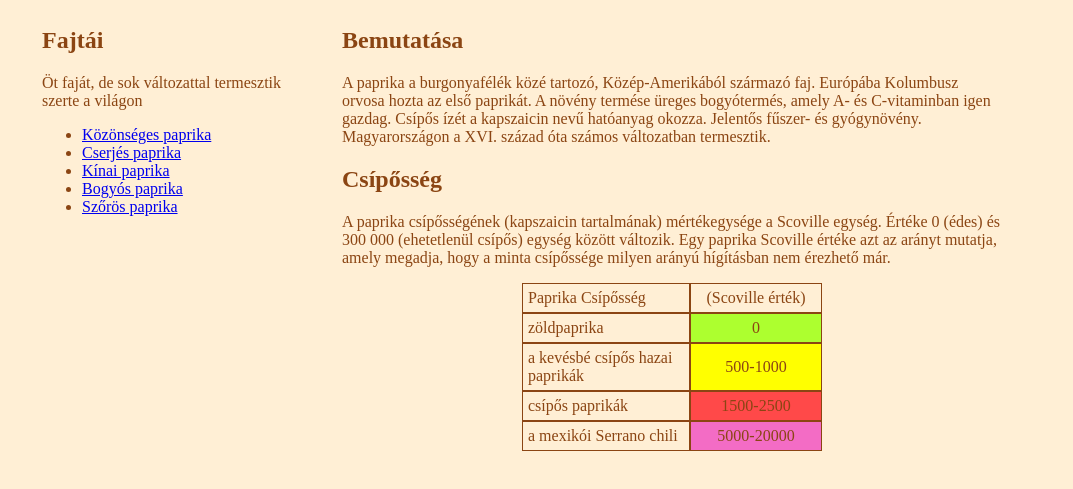
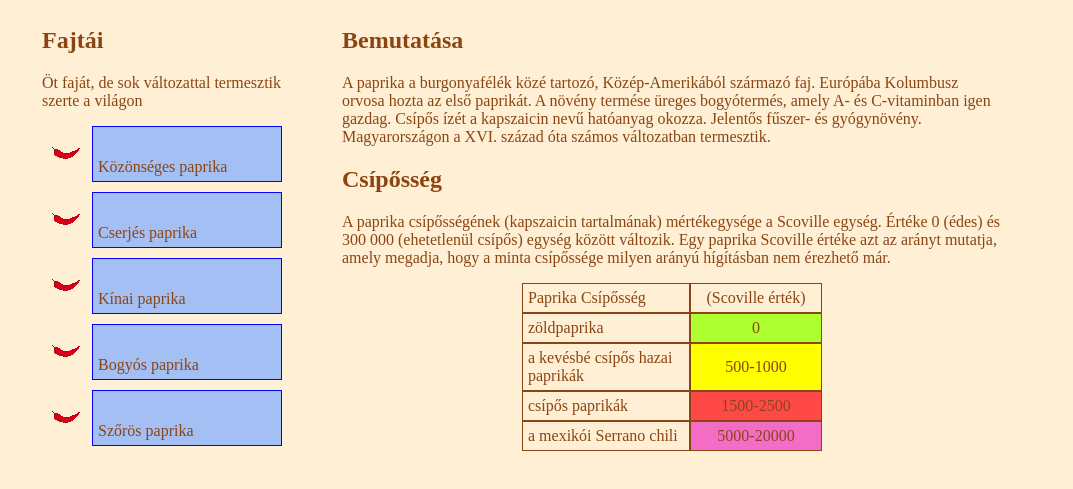
Before and after one commit to Gircsi117/paprika, a plain HTML site: page index.html in a window 1280 px wide. Shown: the part 101-590 px from the top of the page, without its empty margins (108-1181 px from the left). Drawn offline with Linux system fonts and the light colour scheme.

Commit message:
Menu gombok fermázása

```diff
--- a/index.html
+++ b/index.html
@@ -15,11 +15,11 @@
             <h2>Fajtái</h2>
             <p>Öt faját, de sok változattal termesztik szerte a világon</p>
             <ul>
-                <li><a href="Images/sok.jpg", target="_blank">Közönséges paprika</a></li>
-                <li><a href="https://hu.wikipedia.org/wiki/Paprika" target="_blank">Cserjés paprika</a></li>
-                <li><a href="https://hu.wikipedia.org/wiki/Paprika" target="_blank">Kínai paprika</a></li>
-                <li><a href="https://hu.wikipedia.org/wiki/Paprika" target="_blank">Bogyós paprika</a></li>
-                <li><a href="https://hu.wikipedia.org/wiki/Paprika" target="_blank">Szőrös paprika</a></li>
+                <a href="Images/sok.jpg", target="_blank"><li>Közönséges paprika</li></a>
+                <a href="https://hu.wikipedia.org/wiki/Paprika" target="_blank"><li>Cserjés paprika</li></a>
+                <a href="https://hu.wikipedia.org/wiki/Paprika" target="_blank"><li>Kínai paprika</li></a>
+                <a href="https://hu.wikipedia.org/wiki/Paprika" target="_blank"><li>Bogyós paprika</li></a>
+                <a href="https://hu.wikipedia.org/wiki/Paprika" target="_blank"><li>Szőrös paprika</li></a>
             </ul>
         </div>
         <div id="tartalom">
--- a/paprika.css
+++ b/paprika.css
@@ -44,3 +44,16 @@ td{
     width: 120px;
     text-align: center;
 }
+
+li{
+    list-style-image: url("Images/chili-pepper-icon.gif");
+    border: 1px solid blue;
+    padding: 5px;
+    background-color: rgb(164, 191, 243);
+    margin: 10px;
+}
+
+a{
+    color: saddlebrown;
+    text-decoration: none;
+}
```
